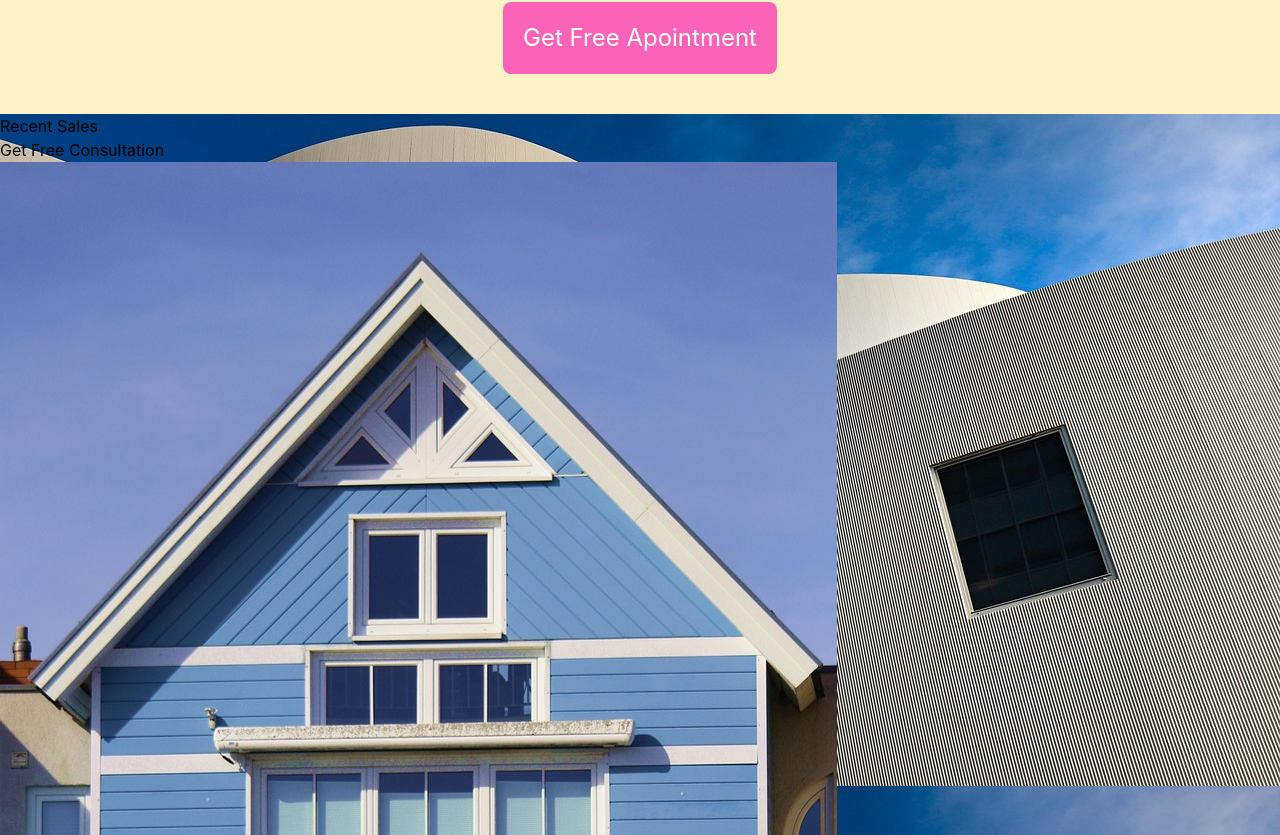
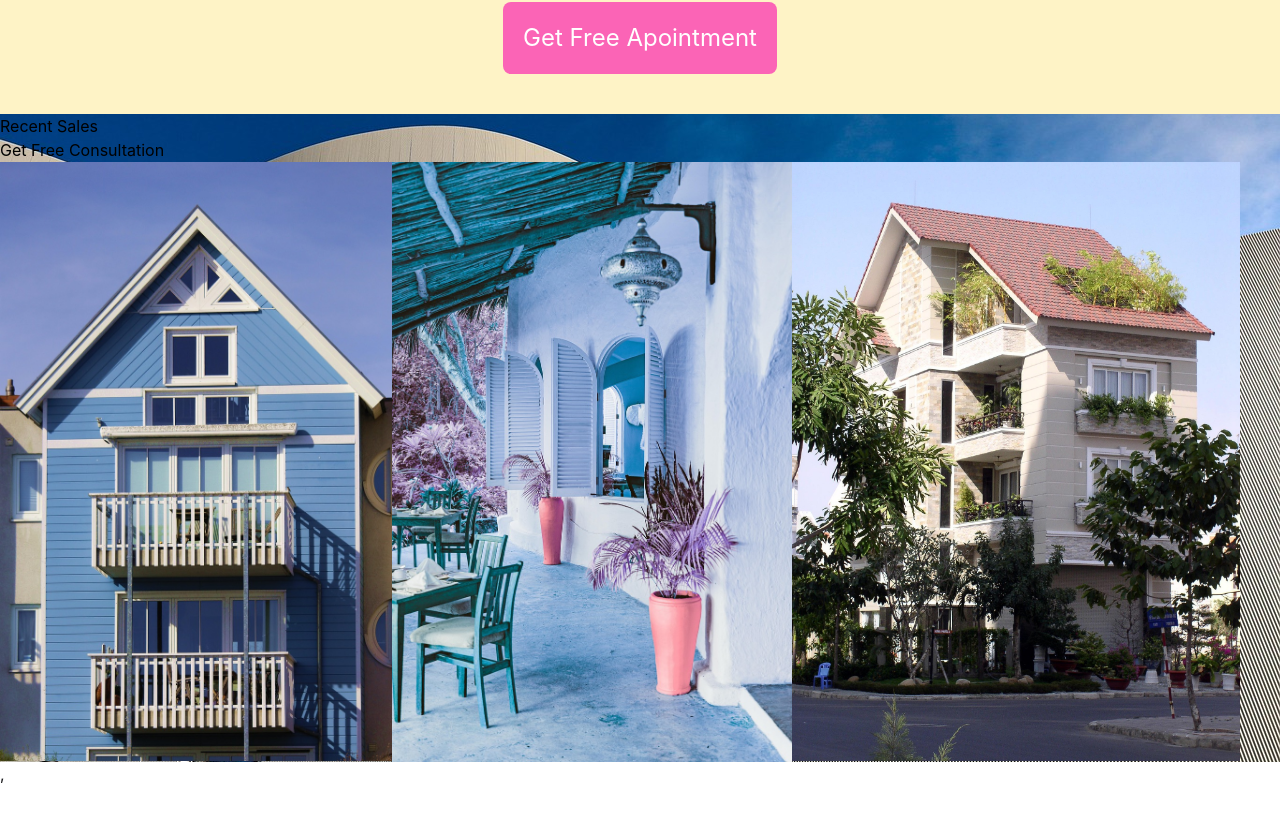
Before and after one commit to acquah-forever/my-realEstate, a React (Vite) app: page / in a window 1280 px wide. Shown: the part 5185-6020 px from the top of the page. After the commit the page ends 5971 px from the top, so only its background shows below. Built offline with nearby package versions, Linux system fonts and the light colour scheme.

Commit message:
edited house images

```diff
--- a/src/components/RecentSales.jsx
+++ b/src/components/RecentSales.jsx
@@ -1,6 +1,7 @@
 import React from 'react'
 import House1 from '../assets/buildings/house1.jpg'
 import House2 from '../assets/buildings/house2.jpg'
+import House3 from '../assets/buildings/house3.jpg'
 
 const RecentSales = () => {
     return (
@@ -12,11 +13,17 @@ const RecentSales = () => {
                 </div>
             </div>
 
-            <div>
+            <div className='flex'>
                 <div>
-                    <img className='' src={House1} alt='house1' />
+                    <img className='w-98 h-auto object-cover' src={House1} alt='house1' />
+                </div>
+                <div>
+                    <img className='w-100 h-auto object-cover' src={House2} alt='house2' />
+                </div>
+                <div>
+                    <img className='w-md h-auto object-cover' src={House3} alt='house3' />
+                </div>
 
-                </div>
 
             </div>
 
```
Also changed, not shown: src/assets/buildings/house3.jpg (added).
